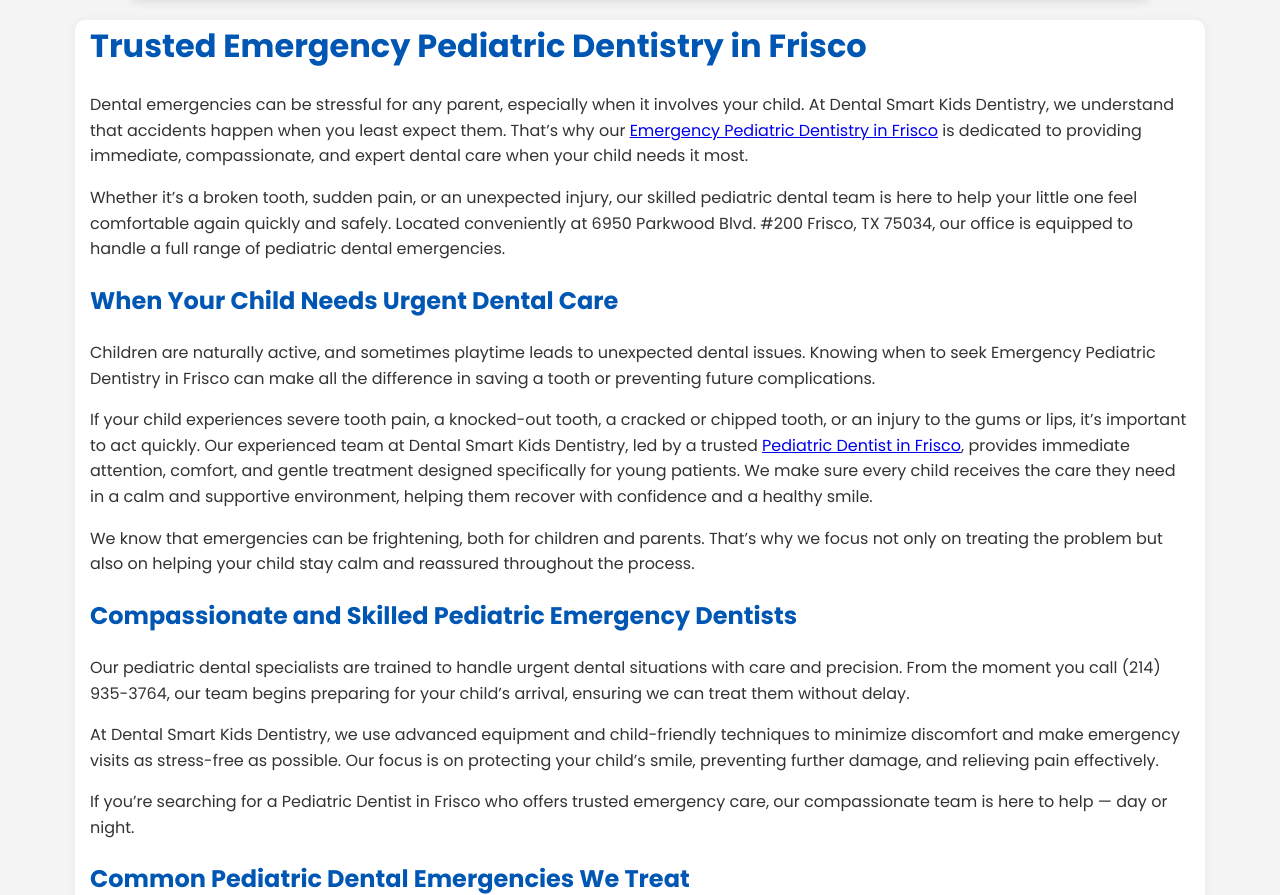
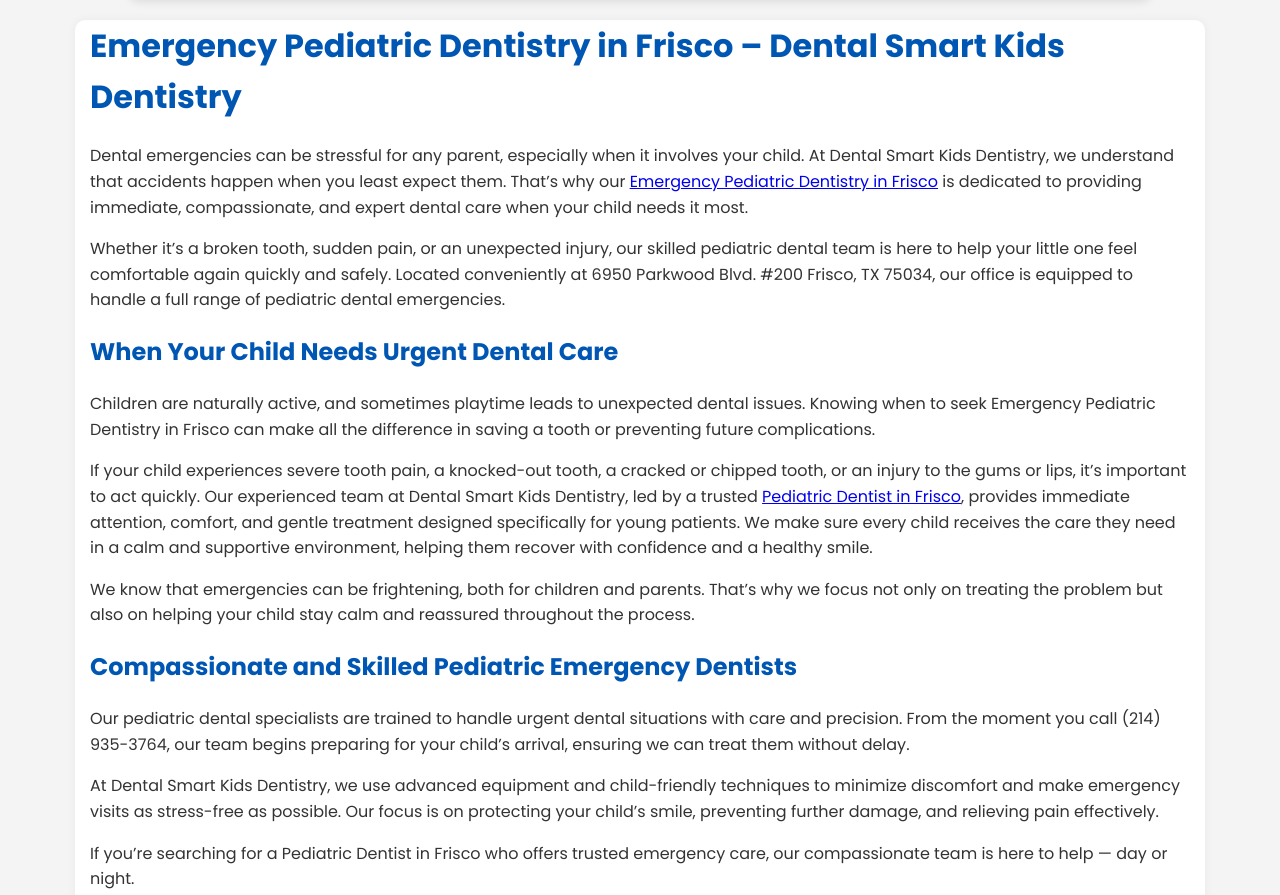
Before and after one commit to dentalsmartkids/emergency-pediatric-dentistry-in-frisco, a plain HTML site: page index.html in a window 1280 px wide. Shown: the part 205-1100 px from the top of the page. Drawn offline with Linux system fonts and the light colour scheme.

Commit message:
Update index.html

```diff
--- a/index.html
+++ b/index.html
@@ -4,7 +4,7 @@
 <meta name="google-site-verification" content="5GFsZ3X9b29o7BzQ5Vjt98oyrAMQQuMawh0HUZUpvLQ" />
   <meta charset="UTF-8">
   <meta name="viewport" content="width=device-width, initial-scale=1.0">
-  <title>Trusted Pediatric Emergency Dentistry Frisco</title>
+  <title>Professional Emergency Pediatric Dentistry in Frisco | Dental Smart Kids Dentistry</title>
   <meta name="description" content="Looking for trusted Emergency Pediatric Dentistry in Frisco? Dental Smart Kids Dentistry offers fast, gentle care for kids’ dental emergencies. Call (214) 935-3764!">
   <link rel="icon" type="image/svg+xml" href="https://dentalsmartkids.com/wp-content/uploads/2024/02/logo.svg">
 
@@ -96,7 +96,7 @@
   </section>
 
   <div class="container">
-    <h1>Trusted Emergency Pediatric Dentistry in Frisco</h1>
+    <h1>Emergency Pediatric Dentistry in Frisco – Dental Smart Kids Dentistry</h1>
     <p>Dental emergencies can be stressful for any parent, especially when it involves your child. At Dental Smart Kids Dentistry, we understand that accidents happen when you least expect them. That’s why our <a href="https://dentalsmartkids.com/emergency-dentist-for-kids-in-frisco-tx/">Emergency Pediatric Dentistry in Frisco</a> is dedicated to providing immediate, compassionate, and expert dental care when your child needs it most.</p>
 
     <p>Whether it’s a broken tooth, sudden pain, or an unexpected injury, our skilled pediatric dental team is here to help your little one feel comfortable again quickly and safely. Located conveniently at 6950 Parkwood Blvd. #200 Frisco, TX 75034, our office is equipped to handle a full range of pediatric dental emergencies.</p>
```
